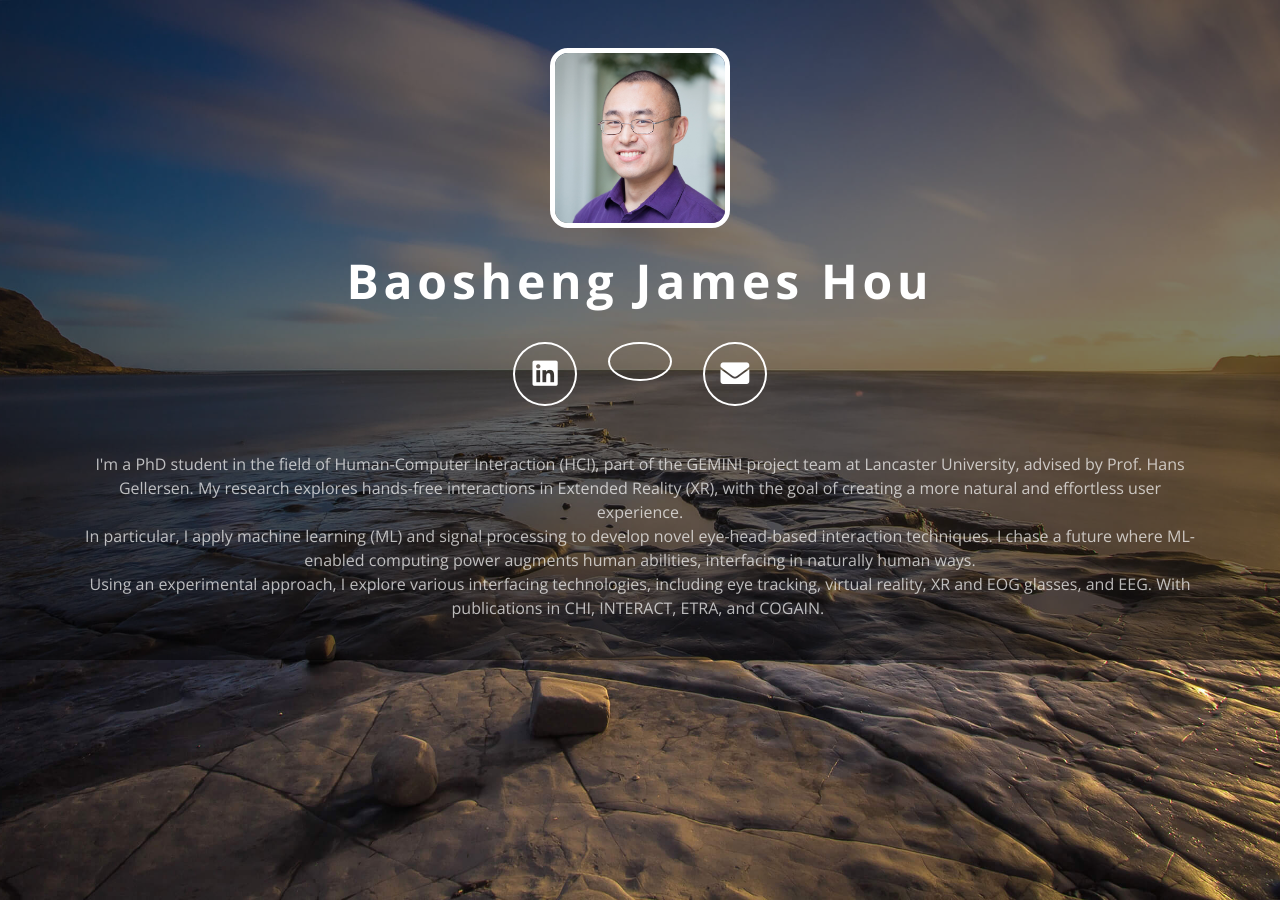
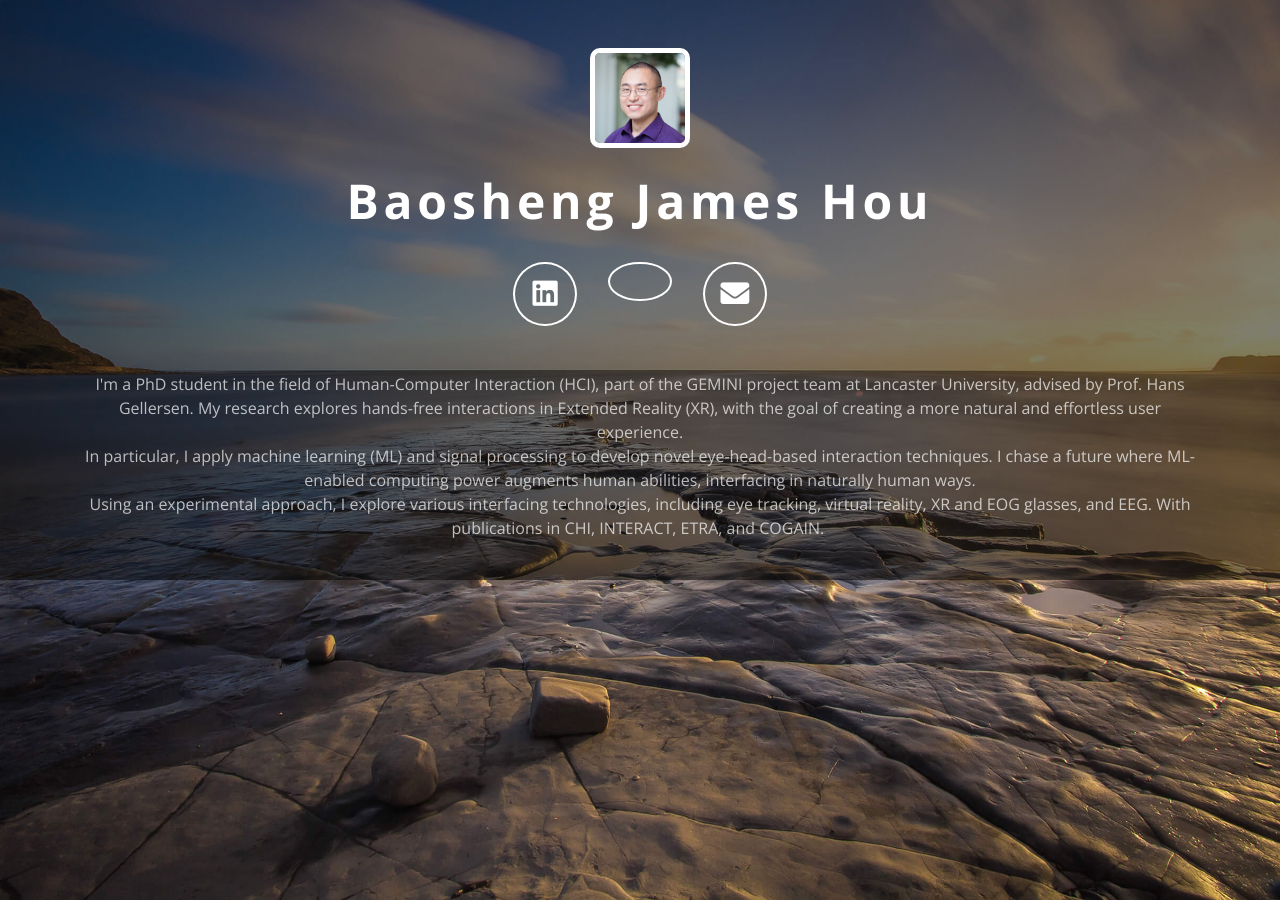
Before and after one commit to baoshengjameshou/baoshengjameshou.github.io, a Jekyll site: the page built from docs/index.html, in a window 1280 px wide. Built offline with Jekyll 4.4.1, drawn with Linux system fonts in a browser that asks for light colours.

Commit message:
Update theme.scss adding avatar width to 100px

```diff
--- a/docs/css/theme.scss
+++ b/docs/css/theme.scss
@@ -37,7 +37,8 @@ div.fuse-core-content {
 /* --------- Avatar ---------------------------------------------------------------------------- */
 
 #avatar {
-    height: 180px;
+    height: 100px;
+    width: 100px;
     border-radius: 10%;
     border: 5px solid white;
 }
```
